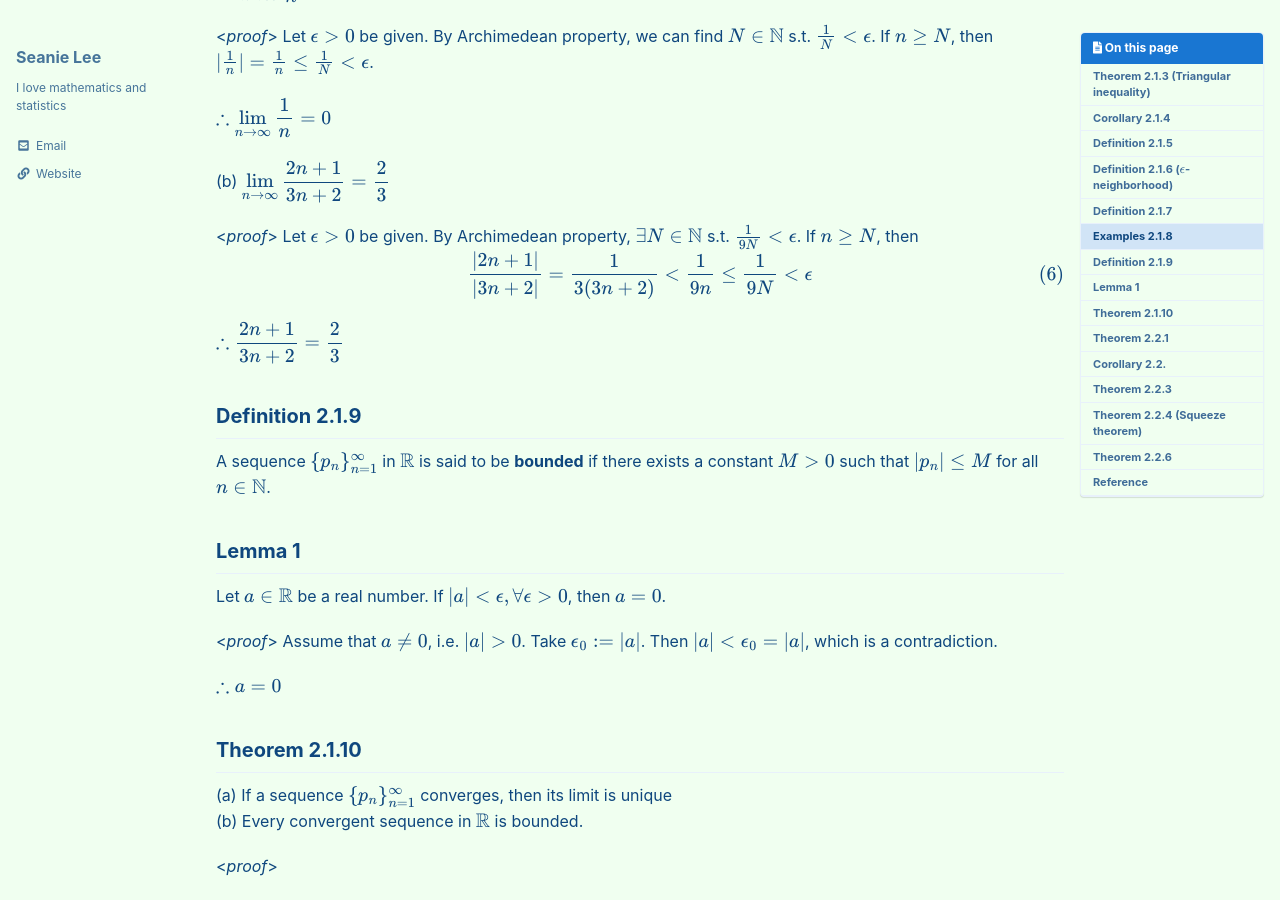
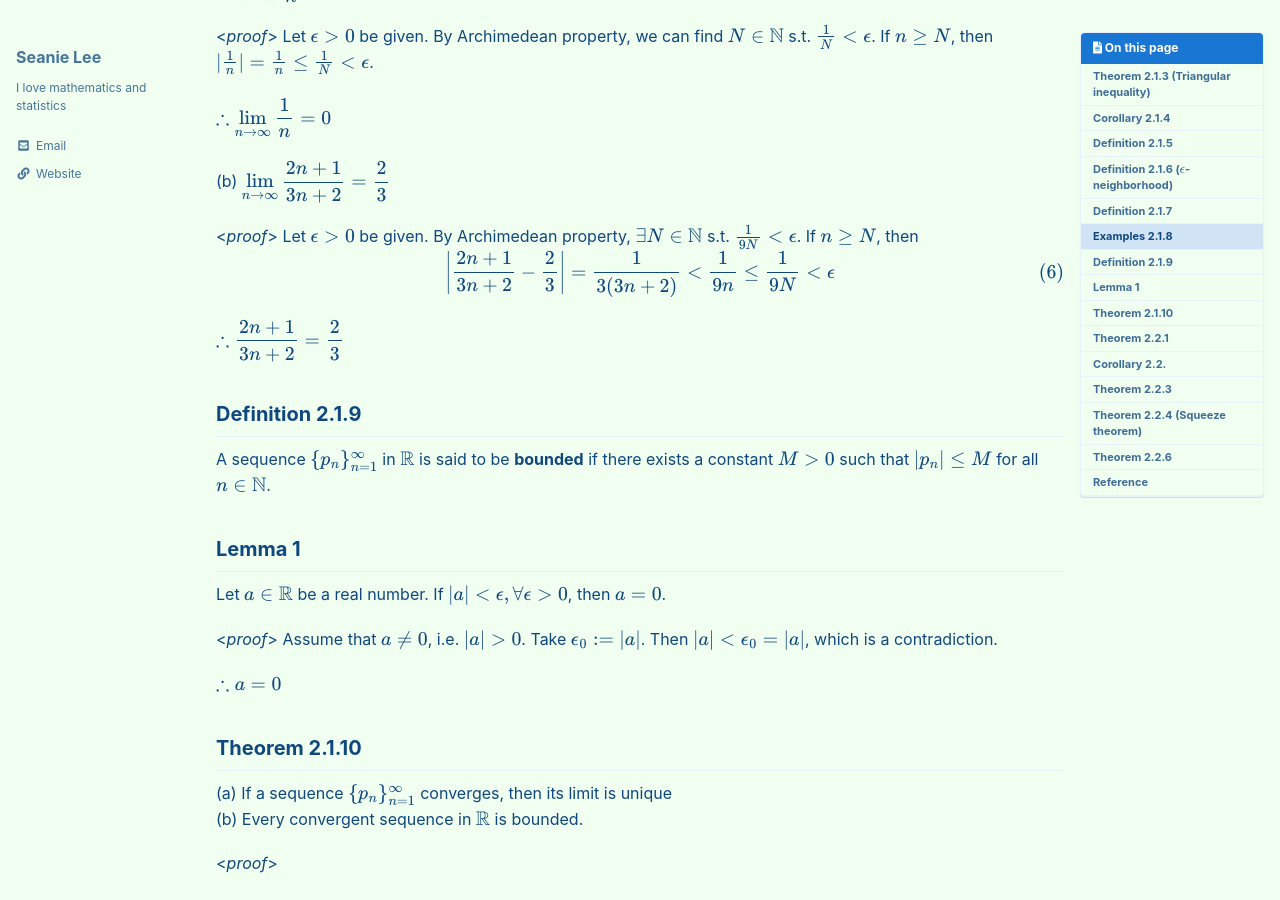
Before and after one commit to seanie12/blog, a Jekyll site: the page built from _posts/2020-11-14-sequence.md, in a window 1280 px wide and 900 px high, scrolled down 1464 px. Built offline with Jekyll 4.4.1, drawn with Linux system fonts in a browser that asks for light colours; cached includes are drawn as plain includes; formulas are drawn with MathJax 3.

Commit message:
Update 2020-11-14-sequence.md

```diff
--- a/_posts/2020-11-14-sequence.md
+++ b/_posts/2020-11-14-sequence.md
@@ -95,7 +95,7 @@ $$\tag*{$\square$}$$
 Let $\epsilon >0$ be given. By Archimedean property, $\exists N\in\mathbb{N}$ s.t. $\frac{1}{9N}<\epsilon$. If $n\geq N$, then
 $$
 \begin{align}
-\frac{|2n+1|}{|3n+2|} = \frac{1}{3(3n+2)} < \frac{1}{9n} \leq \frac{1}{9N} < \epsilon
+\left|\frac{2n+1}{3n+2} -\frac{2}{3}\right| = \frac{1}{3(3n+2)} < \frac{1}{9n} \leq \frac{1}{9N} < \epsilon
 \end{align}
 $$
 
```
